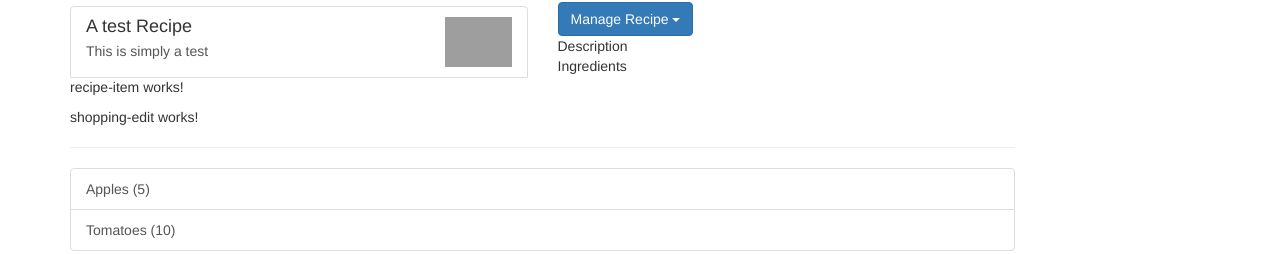
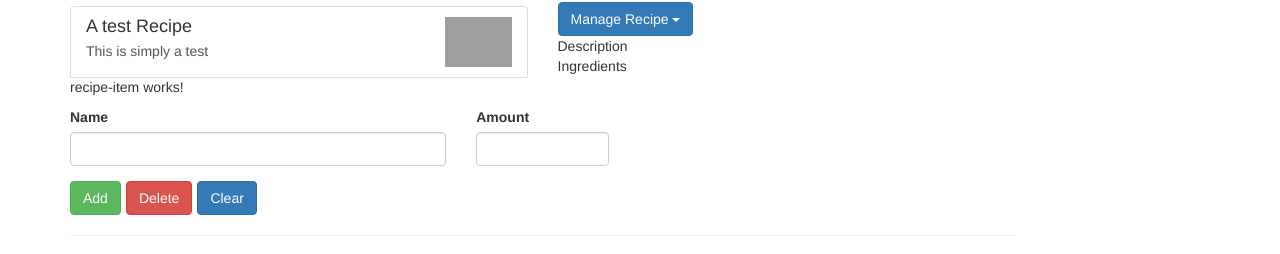
Before and after one commit to molusca/ng-inmarket, an Angular app: page / in a window 1280 px wide. Shown: the part 141-395 px from the top of the page. Built offline with nearby package versions, Linux system fonts and the light colour scheme; grey boxes are pictures that could not be loaded.

Commit message:
60 - Shopping edit structure

```diff
--- a/src/app/shopping-list/shopping-edit/shopping-edit.component.html
+++ b/src/app/shopping-list/shopping-edit/shopping-edit.component.html
@@ -1 +1,29 @@
-<p>shopping-edit works!</p>
+<div class="row">
+  <div class="col-xs-12">
+    <form>
+      <div class="row">
+        <div class="col-sm-5 form-group">
+          <label for="name">Name</label>
+          <input type="text" id="name" class="form-control">
+        </div>
+        <div class="col-sm-2 form-group">
+          <label for="amount">Amount</label>
+          <input type="text" id="amount" class="form-control">
+        </div>
+      </div>
+      <div class="row">
+        <div class="col-xs-12">
+          <button class="btn btn-success" style="margin-right: 5px" type="submit">
+            Add
+          </button>
+          <button class="btn btn-danger" style="margin-right: 5px" type="button">
+            Delete
+          </button>
+          <button class="btn btn-primary" type="button">
+            Clear
+          </button>
+        </div>
+      </div>
+    </form>
+  </div>
+</div>
```
